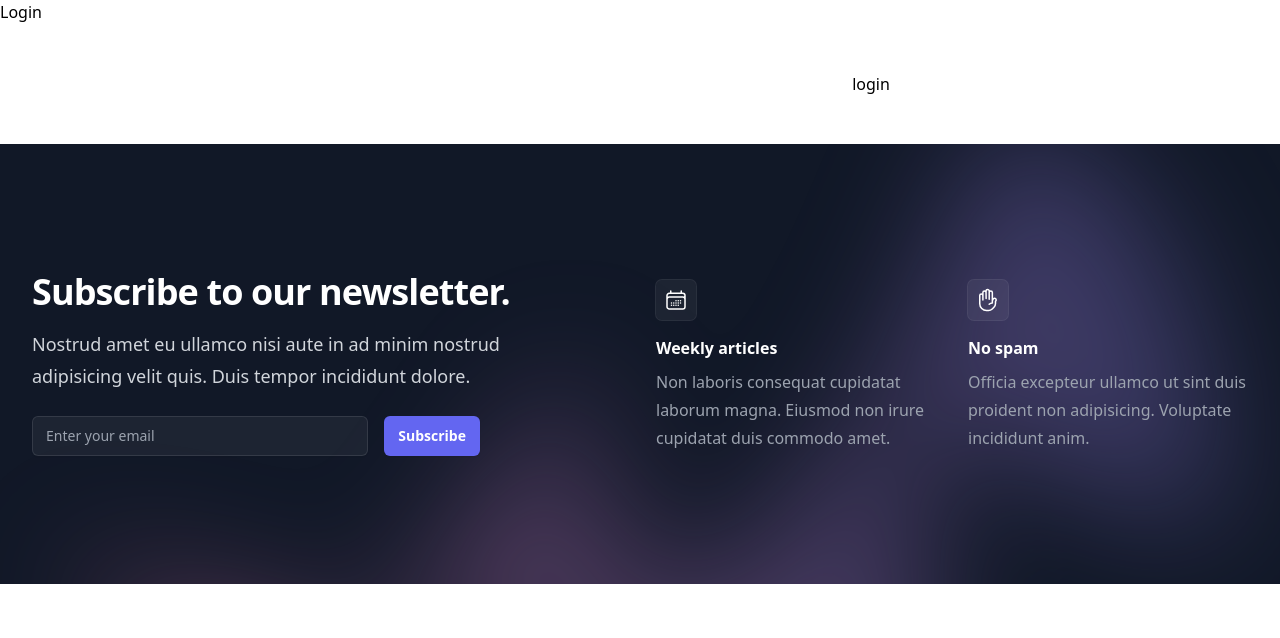
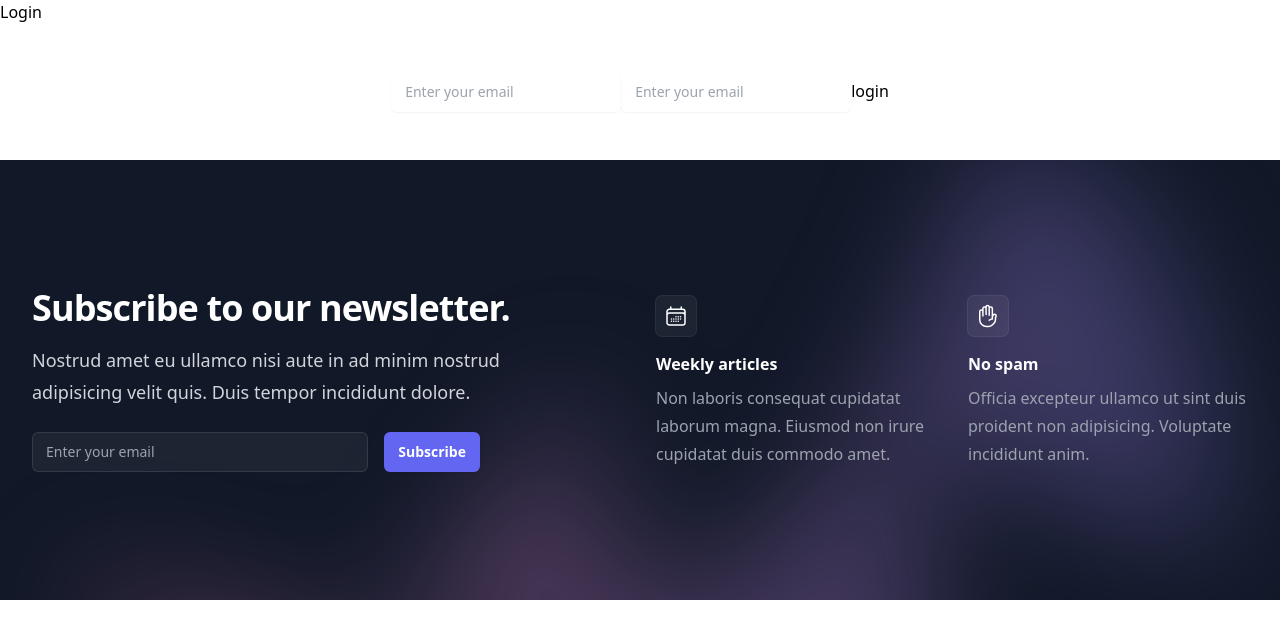
Before and after one commit to mehrdadshirvan/next-js-dashboard, a Next.js app: page /auth/login in a window 1280 px wide. Shown: the top 638 px of the page. Built offline with nearby package versions, Linux system fonts and the light colour scheme.

Commit message:
dashboard

```diff
--- a/pages/_app.tsx
+++ b/pages/_app.tsx
@@ -1,6 +1,6 @@
 import '@/styles/globals.css'
-import type {AppProps} from 'next/app'
-import Head from 'next/head'
+import type {AppProps} from 'next/app';
+import Head from 'next/head';
 import Footer from "@/pages/share/footer";
 import Header from "@/pages/share/header";
 
--- a/pages/auth/login.tsx
+++ b/pages/auth/login.tsx
@@ -18,10 +18,12 @@ function login() {
             <div className="container">
                 <div className="flex min-h-full items-center justify-center py-12 px-4 sm:px-6 lg:px-8">
                     <form>
-                        <input type="text"
-                               name="mobile"
-                               id="mobile"/>
-                        <input type='text' name='password' id='password'/>
+                        <input id="email-address" name="email" type="email" autoComplete="email" required
+                               className="min-w-0 flex-auto rounded-md border-0 bg-white/5 px-3.5 py-2 text-white shadow-sm ring-1 ring-inset ring-white/10 focus:ring-2 focus:ring-inset focus:ring-indigo-500 sm:text-sm sm:leading-6"
+                               placeholder="Enter your email" />
+                        <input id="email-address" name="email" type="email" autoComplete="email" required
+                               className="min-w-0 flex-auto rounded-md border-0 bg-white/5 px-3.5 py-2 text-white shadow-sm ring-1 ring-inset ring-white/10 focus:ring-2 focus:ring-inset focus:ring-indigo-500 sm:text-sm sm:leading-6"
+                               placeholder="Enter your email" />
                         <button type='button' onClick={LoginRequest}>
                             login
                         </button>
```
